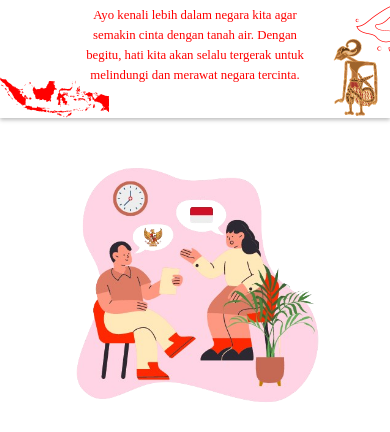
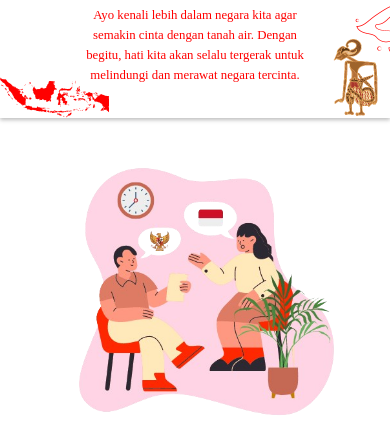
Before and after one commit to MariniDwi/project-tugas_akhir-dicoding, a plain HTML site: page index.html in a window 390 px wide. Shown: the part 182-614 px from the top of the page. Drawn offline with nearby package versions, Linux system fonts and the light colour scheme; a web font is replaced by a local one.

Commit message:
Update beranda.css

```diff
--- a/css/beranda.css
+++ b/css/beranda.css
@@ -513,7 +513,8 @@
   }
 
   .beranda .beranda-img img {
-    width: 90%;
+    width: 95%;
+    margin left: 0px;
   }
 
   .beranda .beranda-text h1, p {
```
